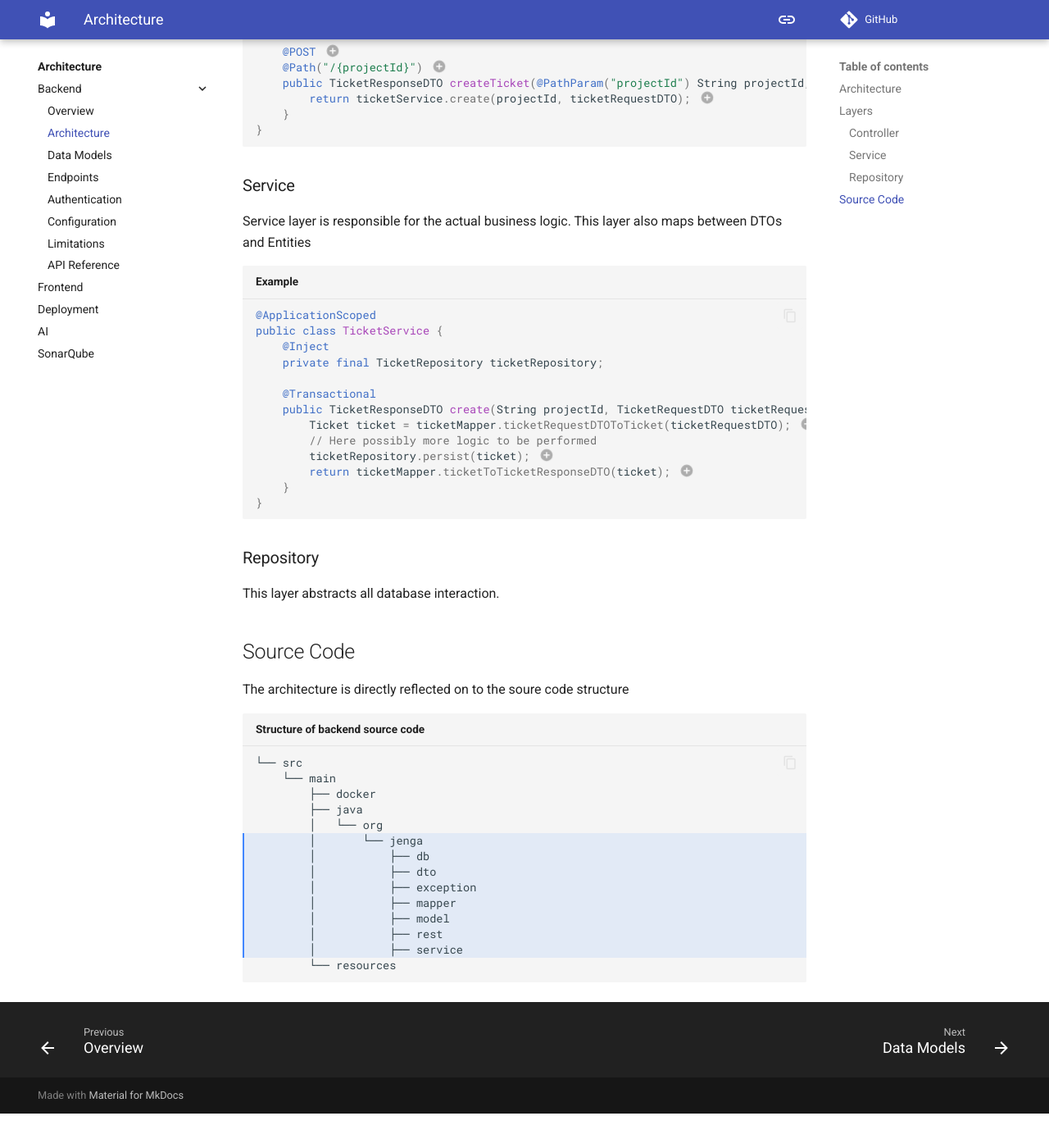
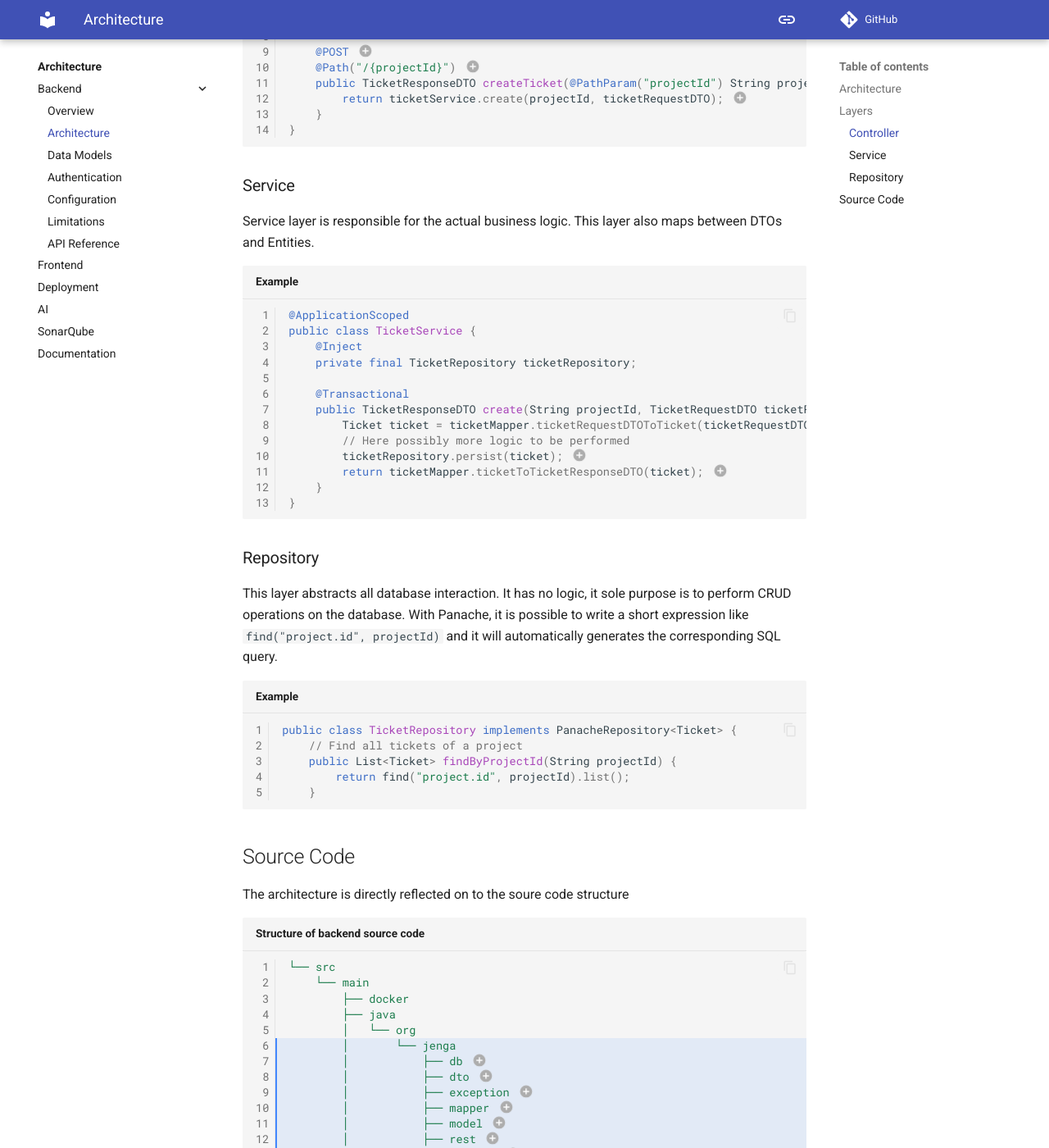
Before and after one commit to Jenga-PMS/Jenga-PMS.github.io, an MkDocs documentation site: the page built from docs/architecture/backend/architecture.md, in a window 1280 px wide and 1400 px high, scrolled down 1224 px. Shown: the whole window at 82% size. Built offline with MkDocs 1.6.1 and Material for MkDocs 9.7.7, drawn with Linux system fonts in a browser that asks for light colours; comment, search, counter and statistics services are not loaded; before the commit the page ends 2582 px from its top, so only the background shows below that; some of the changed text lies outside the part shown.

Commit message:
Update BE docs

````diff
--- a/docs/architecture/backend/architecture.md
+++ b/docs/architecture/backend/architecture.md
@@ -67,29 +67,46 @@
 }
 ```
 
-1. Turn the DTO of the request into a entity mapping to a database table
+1. Turn the DTO of the request into a entity, mapping it to a database model
 2. Call method of repository layer to save entity
 3. Return response DTO
 
 ### Repository
-This layer abstracts all database interaction.
+This layer abstracts all database interaction. It has no logic, it sole purpose is to perform CRUD operations on the database.
+With Panache, it is possible to write a short expression like `find("project.id", projectId)` and it will automatically generates the corresponding SQL query.
+
+``` java title="Example"
+public class TicketRepository implements PanacheRepository<Ticket> {
+    // Find all tickets of a project
+    public List<Ticket> findByProjectId(String projectId) {
+        return find("project.id", projectId).list();
+    }
+```
 
 ## Source Code
 The architecture is directly reflected on to the soure code structure
 
-``` title="Structure of backend source code" hl_lines="6-13"
+``` yaml title="Structure of backend source code" hl_lines="6-13"
 └── src
     └── main
         ├── docker
         ├── java
         │   └── org
         │       └── jenga
-        │           ├── db
-        │           ├── dto
-        │           ├── exception
-        │           ├── mapper
-        │           ├── model
-        │           ├── rest
-        │           ├── service
+        │           ├── db # (1)!
+        │           ├── dto # (2)!
+        │           ├── exception # (3)!
+        │           ├── mapper # (4)!
+        │           ├── model # (5)!
+        │           ├── rest # (6)!
+        │           ├── service # (7)!
         └── resources
 ```
+
+1. Repository for database access
+2. Data Transfer Objects
+3. Custom exceptions, useful for endpoints to return more information on error
+4. Converting between DTOs and entities
+5. Business entities, used by JPA for persistance in the database
+6. API handling incoming HTTP requests
+7. Business logic
--- a/mkdocs.yml
+++ b/mkdocs.yml
@@ -19,7 +19,6 @@
       - 'Overview': 'architecture/backend/overview.md'
       - 'Architecture': 'architecture/backend/architecture.md'
       - 'Data Models': 'architecture/backend/data_models.md'
-      - 'Endpoints': 'architecture/backend/endpoints.md'
       - 'Authentication': 'architecture/backend/authentication.md'
       - 'Configuration': 'architecture/backend/configuration.md'
       - 'Limitations': 'architecture/backend/limitations.md'
@@ -28,6 +27,7 @@
     - 'Deployment': 'architecture/deployment.md'
     - 'AI': 'architecture/ai.md'
     - 'SonarQube': 'architecture/SonarQube/SonarQube.md'
+    - 'Documentation': 'architecture/documentation.md'
   - about.md
 
 theme:
@@ -85,6 +85,8 @@
       custom_checkbox: true
   - pymdownx.tabbed:
       alternate_style: true
+  - pymdownx.highlight:
+     linenums: true
 
 
 plugins:
````
Also changed, not shown: other parts of docs/architecture/backend/architecture.md (+3 -3 lines), docs/architecture/backend/data_models.md (+100 -105 lines), docs/architecture/backend/overview.md (+2 -2 lines), docs/architecture/documentation.md (added, +2 -0 lines), docs/architecture/backend/endpoints.md (deleted).
